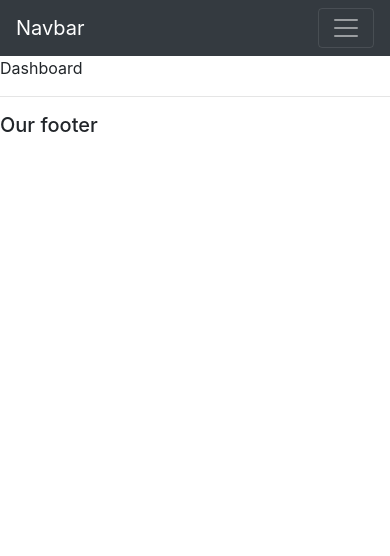
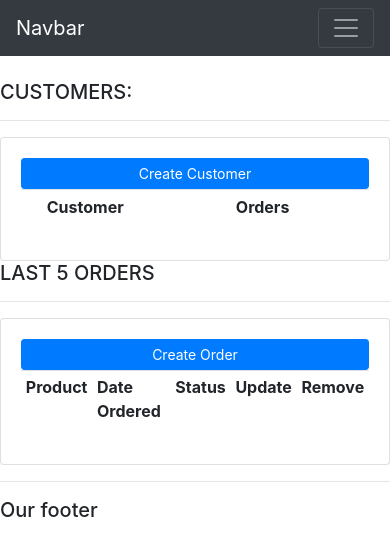
Before and after one commit to ClausHofman/django-harjoitus, a Django app: page / in a window 390 px wide. Shown: the top 556 px of the page. Run offline with Django 4.2, Linux system fonts and the light colour scheme; lists and menus that the app fills with data are empty; some libraries are stand-ins or nearby versions.

Commit message:
create row, columns, card, buttons, tables

```diff
--- a/crm1/accounts/templates/accounts/dashboard.html
+++ b/crm1/accounts/templates/accounts/dashboard.html
@@ -2,6 +2,42 @@
 
 {% block content %}
 
-<p>Dashboard</p>
+<br>
+
+<div class="row">
+    <div class="col-md-5">
+        <h5>CUSTOMERS:</h5>
+        <hr>
+        <div class="card card-body">
+            <a class="btn btn-primary btn-sm btn-block" href="">Create Customer
+            </a>
+            <table class="table table-sm">
+                <tr>
+                    <th></th>
+                    <th>Customer</th>
+                    <th>Orders</th>
+                </tr>
+
+            </table>
+        </div>
+    </div>
+
+    <div class="col-md-7">
+        <h5>LAST 5 ORDERS</h5>
+        <hr>
+        <div class="card card-body">
+            <a class="btn btn-primary btn-sm btn-block" href="">Create Order</a>
+            <table class="table table-sm">
+                <tr>
+                    <th>Product</th>
+                    <th>Date Ordered</th>
+                    <th>Status</th>
+                    <th>Update</th>
+                    <th>Remove</th>
+                </tr>
+            </table>
+        </div>
+    </div>
+</div>
 
 {% endblock %}
```
